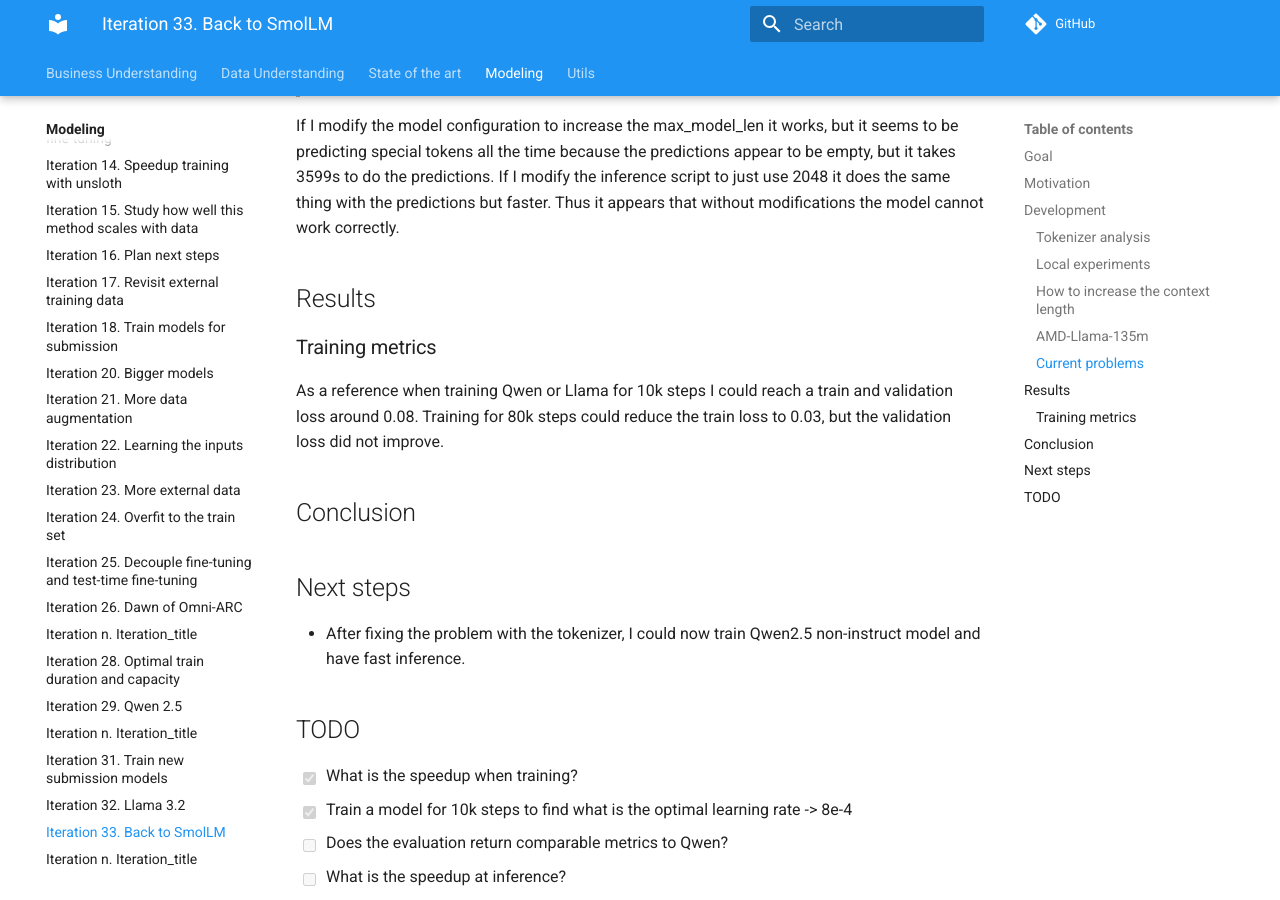
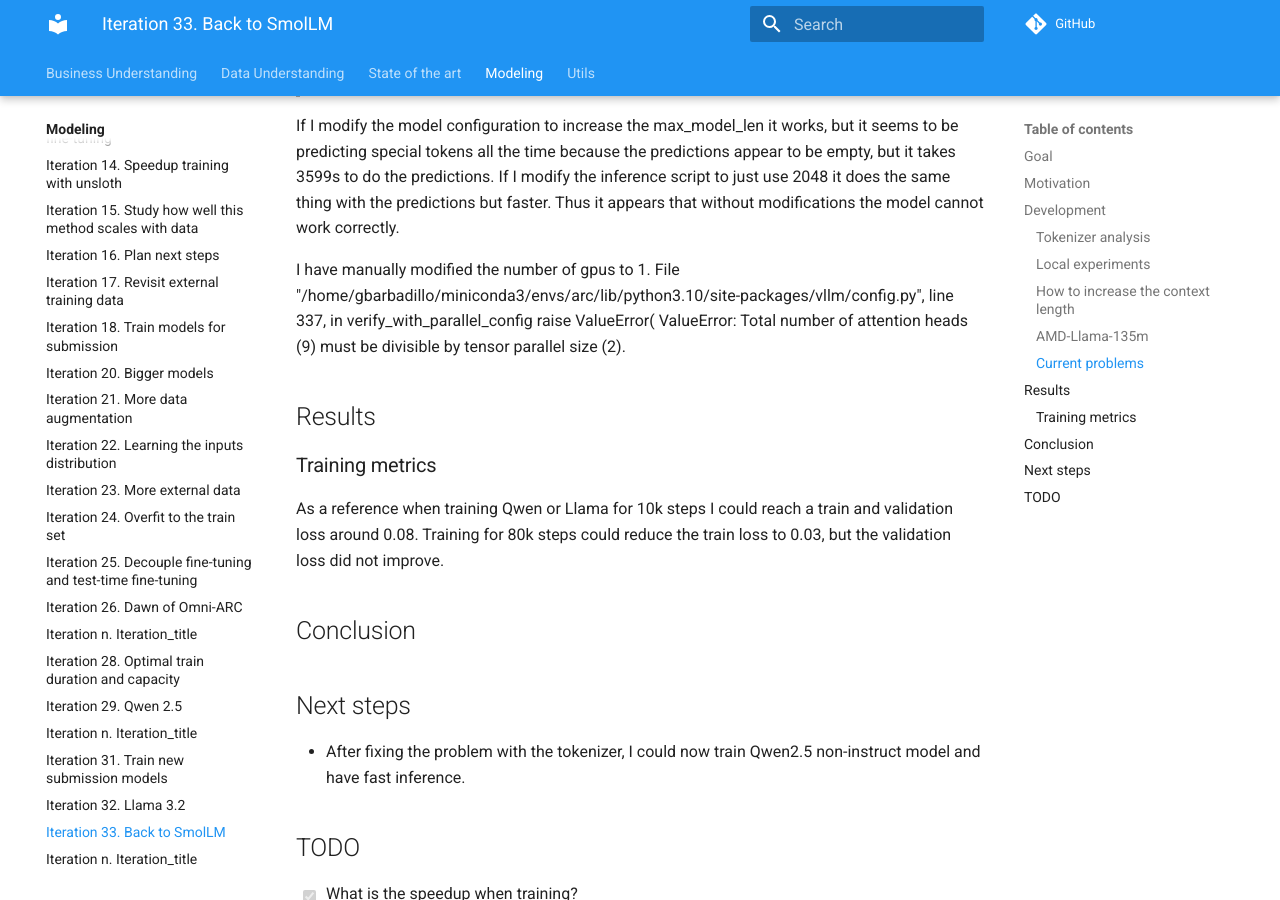
Before and after one commit to zhengjunyao-work/arc24, an MkDocs documentation site: the page built from docs/modeling/Iteration_33_back_to_smollm.md, in a window 1280 px wide and 900 px high, scrolled down 2375 px. Built offline with MkDocs 1.6.1 and Material for MkDocs 9.7.7, drawn with Linux system fonts in a browser that asks for light colours; comment, search, counter and statistics services are not loaded.

Commit message:
updated documentation

```diff
--- a/docs/modeling/Iteration_33_back_to_smollm.md
+++ b/docs/modeling/Iteration_33_back_to_smollm.md
@@ -287,6 +287,12 @@ special tokens all the time because the predictions appear to be empty, but it t
 If I modify the inference script to just use 2048 it does the same thing with the predictions but faster.
 Thus it appears that without modifications the model cannot work correctly.
 
+
+I have manually modified the number of gpus to 1.
+  File "/home/gbarbadillo/miniconda3/envs/arc/lib/python3.10/site-packages/vllm/config.py", line 337, in verify_with_parallel_config
+    raise ValueError(
+ValueError: Total number of attention heads (9) must be divisible by tensor parallel size (2).
+
 ## Results
 
 ### Training metrics
```
